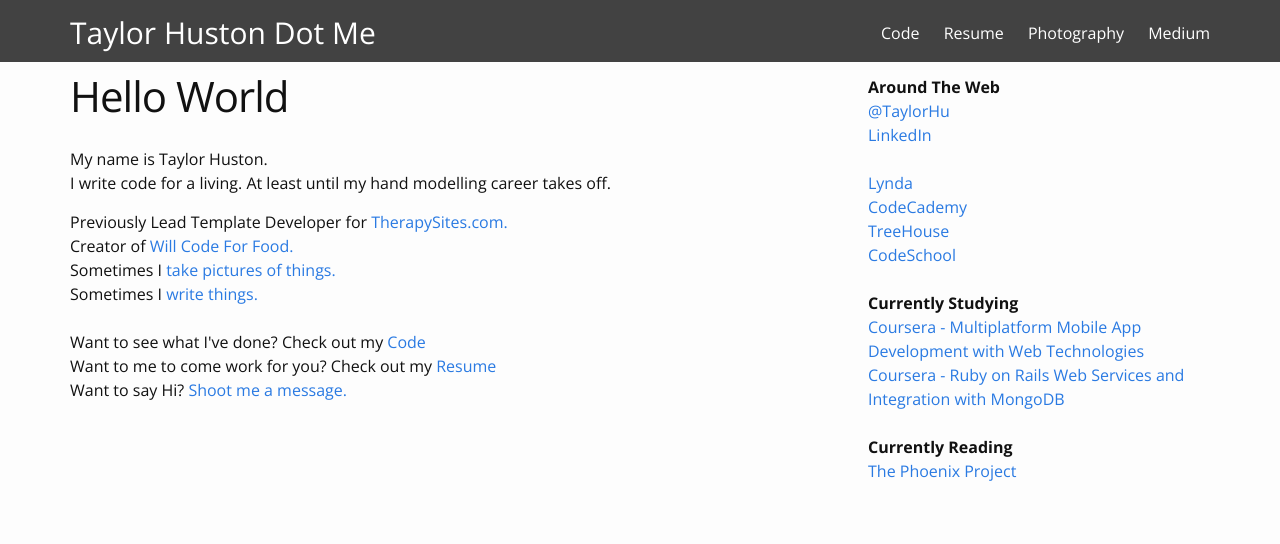
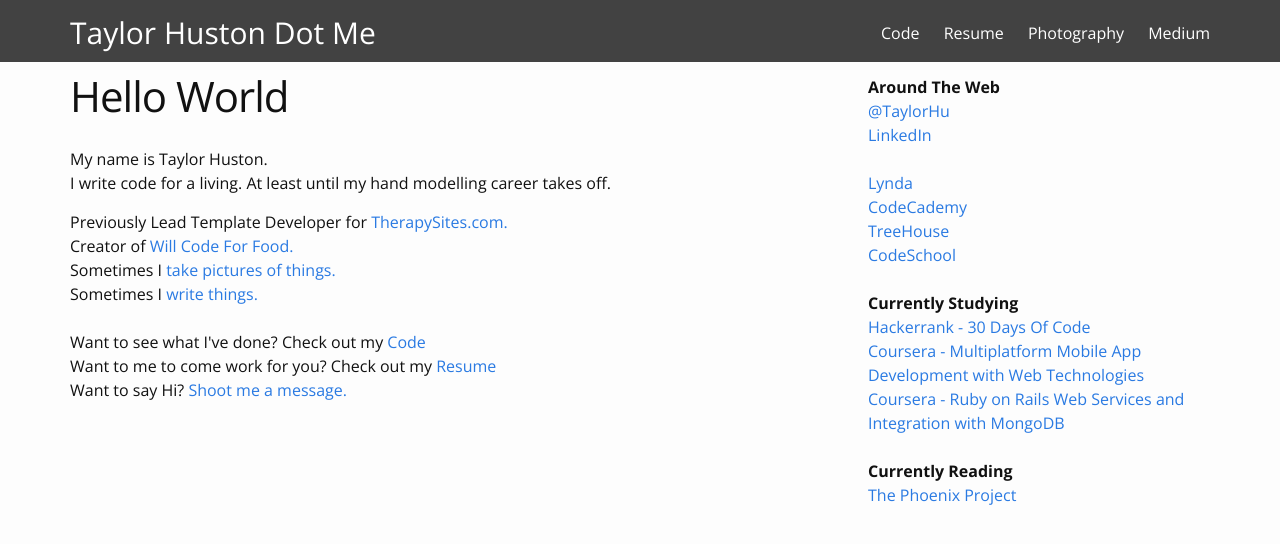
Before and after one commit to TaylorHuston/taylorhuston.github.io, a Jekyll site: the page built from index.html, in a window 1280 px wide, cut to the strip 0-554 px from the top of the page. Shown: the top 544 px of the strip. Built offline with Jekyll 4.4.1, drawn with Linux system fonts in a browser that asks for light colours; some web fonts are replaced.

Commit message:
Minor typo

```diff
--- a/_includes/sidebar.html
+++ b/_includes/sidebar.html
@@ -18,6 +18,8 @@
   <br />
   <strong>Currently Studying</strong>
   <br />
+  <a href="https://www.hackerrank.com/domains/tutorials/30-days-of-code" target="_blank">Hackerrank - 30 Days Of Code</a>
+  <br />
   <a href="https://www.coursera.org/specializations/full-stack?utm_medium=listingPage" target="_blank">Coursera - Multiplatform Mobile App Development with Web Technologies</a>
   <br />
   <a href="https://www.coursera.org/specializations/ruby-on-rails?utm_medium=listingPage" target="_blank">Coursera - Ruby on Rails Web Services and Integration with MongoDB</a>
--- a/resume.html
+++ b/resume.html
@@ -196,7 +196,7 @@ permalink: /resume/
 
   <h3><a href="http://www.therapysites.com/" target="_blank">Sites, LLC</a></h3>
   <p>Lead Template Developer <span class="date">Dec, 2010 - May 2016</span>
-    <br /> Shortly after graduating with my game Design degree I began working for <a href="http://www.therapysites.com/" target="_blank">TherapySites.com</a>. Originally I was on the support team providing customer support and custom design work for the in-house CMS. Beginning in early 2015 I was put in charge of the development of all of the templates. This involved design and coding, as well as some light database administration and SysAdmin work.</p>
+    <br /> Shortly after graduating with my Game Design degree I began working for <a href="http://www.therapysites.com/" target="_blank">TherapySites.com</a>. Originally I was on the support team providing customer support and custom design work for the in-house CMS. Beginning in early 2015 I was put in charge of the development of all of the templates. This involved design and coding, as well as some light database administration and SysAdmin work.</p>
 
   <p>While in college I did a variety of IT and SysAdmin related work. Started with Best Buy Geek Squad, moved on to helpdesk and network admin work for a few ISPs and onsite tech work for a managed service provider.</p>
 </div>
```
